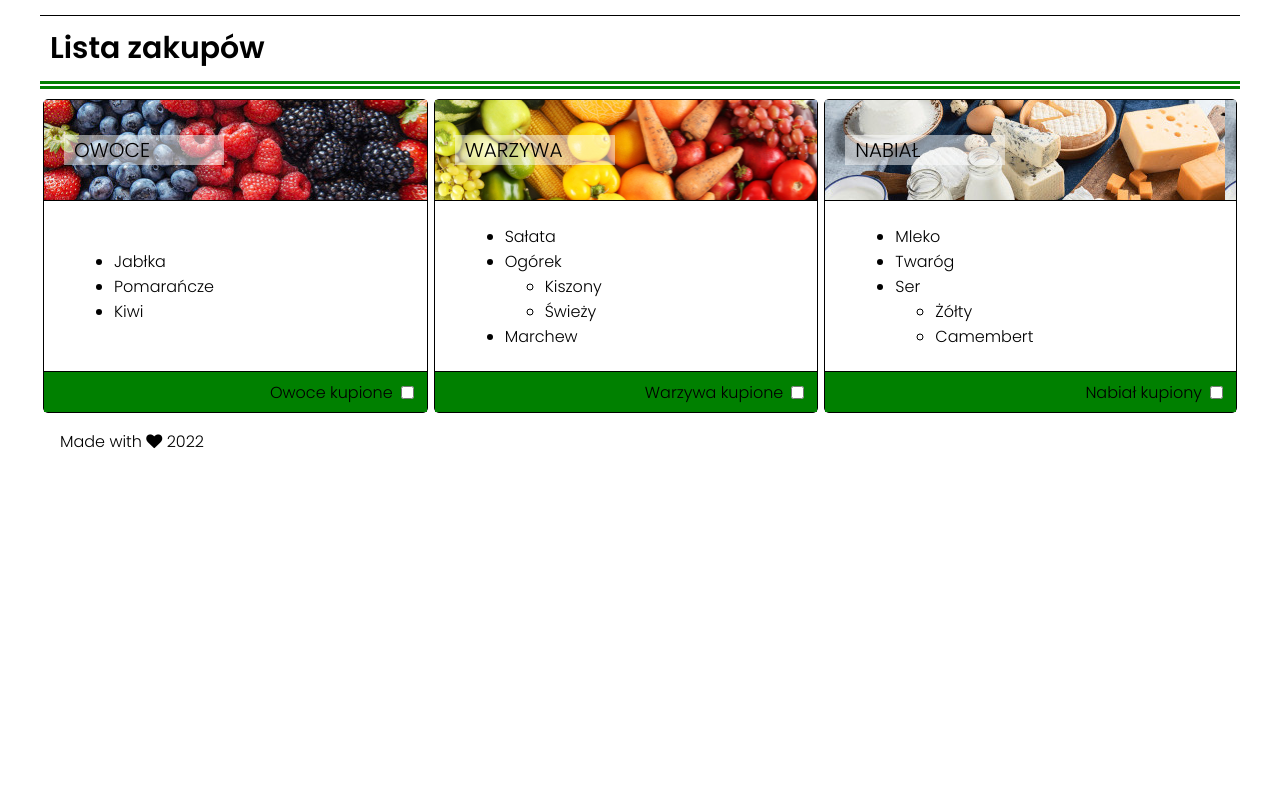
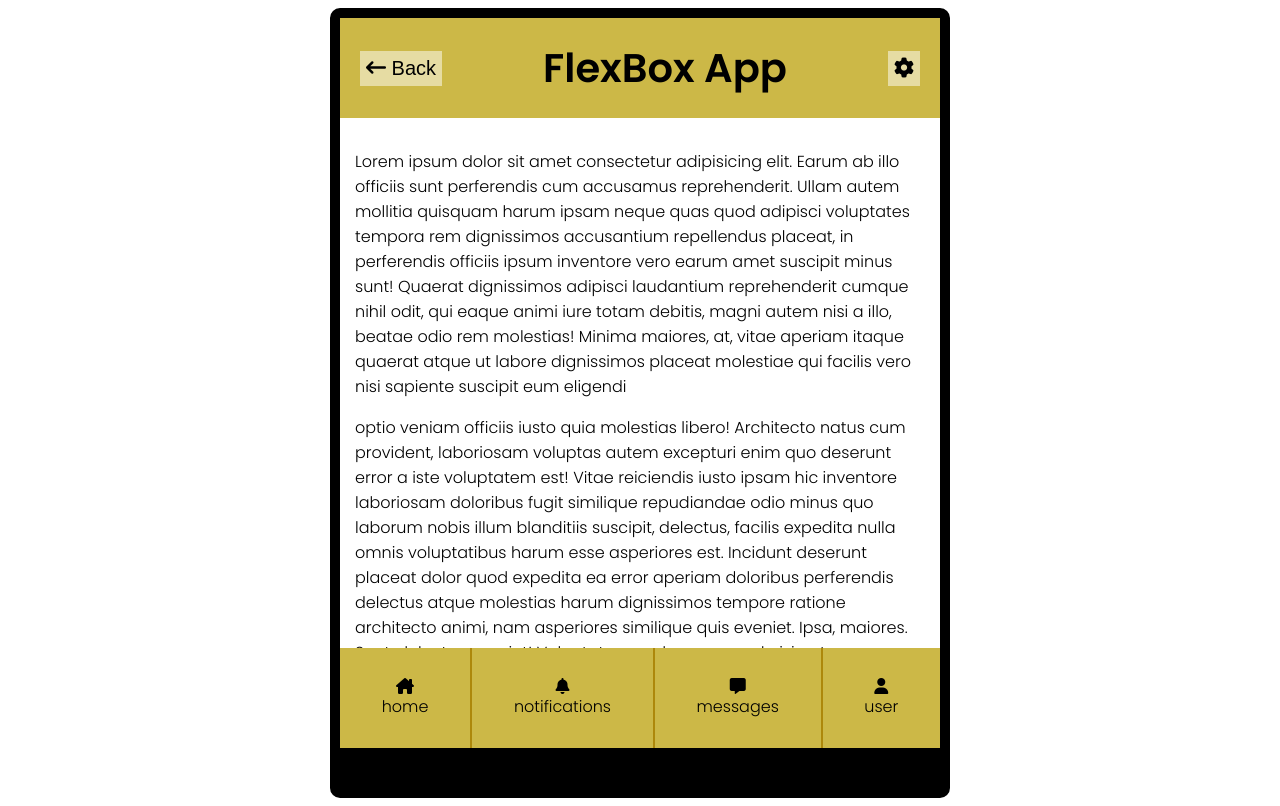
Before and after one commit to ShoperUpOkraj/shoper-up, a plain HTML site: page index.html in a window 1280 px wide. Drawn offline with Linux system fonts and the light colour scheme.

Commit message:
css-flexbox-exercise-2

```diff
--- a/css/styles.css
+++ b/css/styles.css
@@ -1,96 +1,72 @@
-body {
-    max-width: 1200px;
-    margin: auto;
+.screen {
+    max-width: 600px;
+    margin: 0px auto;
     font-family: "Poppins";
-}
-
-header {
-    margin-top: 15px;
+    border: 10px solid black;
+    border-bottom: 50px solid black;
+    border-radius: 10px;
 }
 
 .body_header {
-    border-top: 1px solid black;
-    border-bottom: 8px double green;
+    background-color: rgb(204, 184, 71);
+    display: flex;
+    align-items: center;
+    justify-content: space-between;
+    padding: 20px;
+}
+
+.body_header .settings {
+    order: 3;
 }
 
 .body_header h1 {
+    font-size: 40px;
     margin: 0px;
-    padding: 10px;
-    font-size: 30px;
-    font-weight: 600;
 }
 
-main {
-    margin-top: 10px;
+.nav_button {
+    border: 0px;
+    background-color: rgb(255,255,255, 0.5);
+    font-size: 20px;
+    padding: 6px;
 }
 
-.body_main {
-    display: flex;
+.nav_button:hover {
+    transform: scale(1.2);
+    transition-duration: 0.2s;
 }
 
-.container {
-    flex-grow: 1;
-    border: 1px solid black;
-    border-radius: 5px;
-    margin: 0px 3px;
+.scroll_container {
+    padding: 15px;
+    overflow: scroll;
+    height: 500px;
 }
 
-.container_header {
+.body_footer {
+    display: flex;
+    height: 100px;
+    background-color: rgb(204, 184, 71);
+}
 
-    height: 100px;
-    border-bottom: 1px solid black;
+.footer_button {
+    flex-grow: 1;
+    display: flex;
+    justify-content: center;
+    align-items: center;
+    border-left: 2px solid rgb(173, 136, 11);
+}
+
+.footer_button:first-of-type {
+    border-left: 0px;
+}
+
+.footer_button:hover {
+    border-bottom: 10px solid rgb(173, 136, 11);
+    transition-duration: 0.3s;
+}
+
+.button_label {
     display: flex;
     align-items: center;
+    flex-direction: column;
 }
-
-.container_header h2 {
-    margin: 0px;
-    margin-left: 20px;
-    padding-left: 10px;
-    font-size: 20px;
-    font-weight: 300;
-    height: 30px;
-    width: 150px;
-    background-color: rgb(255,255,255, 0.5);
-}
-
-.owoce_img {
-    background-image: url("../img/owoce.jpg");
-}
-
-.warzywa_img {
-    background-image: url("../img/warzywa.jpg");
-}
-
-.nabial_img {
-    background-image: url("../img/nabial.jpg");
-}
-
-.container_main {
-    height: 170px;
-    border-bottom: 1px solid black;
-    padding-left: 30px;
-    display: flex;
-    align-items: center;
-}
-
-.container_main li:hover {
-    color: red;
-}
-
-.container_footer {
-    height: 40px;
-    background-color: green;
-    display: flex;
-    align-items: center;
-    justify-content: flex-end;
-    padding-right: 10px;
-}
-
-.container_footer input {
-    margin-left: 8px;
-}
-
-footer p {
-    padding-left: 20px;
-}
--- a/index.html
+++ b/index.html
@@ -5,7 +5,7 @@
     <meta http-equiv="X-UA-Compatible" content="IE=edge">
     <meta name="viewport" content="width=device-width, initial-scale=1.0">
     <title>Pierwsza strona</title>
-    <link rel="stylesheet" href="https://cdnjs.cloudflare.com/ajax/libs/font-awesome/4.7.0/css/font-awesome.min.css">
+    <link rel="stylesheet" href="https://cdnjs.cloudflare.com/ajax/libs/font-awesome/6.1.1/css/all.min.css">
     <link rel="preconnect" href="https://fonts.googleapis.com">
     <link rel="preconnect" href="https://fonts.gstatic.com" crossorigin>
     <link href="https://fonts.googleapis.com/css2?family=Bitter:wght@300;600&family=Poppins:wght@300;600&display=swap" rel="stylesheet">
@@ -13,73 +13,55 @@
     <link rel="stylesheet" href="css/styles.css">
 </head>
 <body>
+    <section class="screen">
         <header>
             <section class="body_header">
-            <h1>Lista zakupów</h1>
+                <button class="nav_button back">
+                    <i class="fa-solid fa-arrow-left-long"></i>
+                    Back
+                </button>
+                <button class="nav_button settings">
+                    <i class="fa-solid fa-gear"></i>
+                </button>
+                <h1>FlexBox App</h1>
             </section>
         </header>
         <main>
             <section class="body_main">
-            <div class="container">
-                <div class="container_header owoce_img">
-                    <h2>OWOCE</h2>
-                </div>
-                <div class="container_main">
-                    <ul>
-                        <li>Jabłka</li>
-                        <li>Pomarańcze</li>
-                        <li>Kiwi</li>
-                    </ul>
-                </div>
-                <div class="container_footer">
-                    <label for="owoce">Owoce kupione</label>
-                    <input type="checkbox" id="owoce">
-                </div>
-            </div>
-            <div class="container">
-                <div class="container_header warzywa_img">
-                    <h2>WARZYWA</h2>
-                </div>
-                <div class="container_main">
-                    <ul>
-                        <li>Sałata</li>
-                        <li>Ogórek</li>
-                        <ul>
-                            <li>Kiszony</li>
-                            <li>Świeży</li>
-                        </ul>
-                        <li>Marchew</li>
-                    </ul>
-                </div>
-                <div class="container_footer">
-                    <label for="warzywa">Warzywa kupione</label>
-                    <input type="checkbox" id="warzywa">
-                </div>
-            </div>
-            <div class="container">
-                <div class="container_header nabial_img">
-                    <h2>NABIAŁ</h2>
-                </div>
-                <div class="container_main">
-                    <ul>
-                        <li>Mleko</li>
-                        <li>Twaróg</li>
-                        <li>Ser</li>
-                        <ul>
-                            <li>Żółty</li>
-                            <li>Camembert</li>
-                        </ul>
-                    </ul>
-                </div>
-                <div class="container_footer">
-                    <label for="nabial">Nabiał kupiony</label>
-                    <input type="checkbox" id="nabial">
-                </div>
+                <div class="scroll_container">
+                    <p>Lorem ipsum dolor sit amet consectetur adipisicing elit. Earum ab illo officiis sunt perferendis cum accusamus reprehenderit. Ullam autem mollitia quisquam harum ipsam neque quas quod adipisci voluptates tempora rem dignissimos accusantium repellendus placeat, in perferendis officiis ipsum inventore vero earum amet suscipit minus sunt! Quaerat dignissimos adipisci laudantium reprehenderit cumque nihil odit, qui eaque animi iure totam debitis, magni autem nisi a illo, beatae odio rem molestias! Minima maiores, at, vitae aperiam itaque quaerat atque ut labore dignissimos placeat molestiae qui facilis vero nisi sapiente suscipit eum eligendi</p>
+                    <p> optio veniam officiis iusto quia molestias libero! Architecto natus cum provident, laboriosam voluptas autem excepturi enim quo deserunt error a iste voluptatem est! Vitae reiciendis iusto ipsam hic inventore laboriosam doloribus fugit similique repudiandae odio minus quo laborum nobis illum blanditiis suscipit, delectus, facilis expedita nulla omnis voluptatibus harum esse asperiores est. Incidunt deserunt placeat dolor quod expedita ea error aperiam doloribus perferendis delectus atque molestias harum dignissimos tempore ratione architecto animi, nam asperiores similique quis eveniet. Ipsa, maiores. Sunt, delectus eveniet! Voluptatem unde neque sed nisi autem quibusdam ipsum, sunt voluptas dolore, necessitatibus nemo tempore fuga? Quo dolorem quae recusandae pariatur at nobis deserunt nihil, delectus modi nemo, qui corporis?</p>
                 </div>
             </section>
         </main>
         <footer>
-        <p>Made with <i class="fa fa-heart"></i> 2022</p>
+            <section class="body_footer">
+                <div class="footer_button">
+                    <div class="button_label">
+                        <i class="fa-solid fa-house-chimney"></i>
+                        <span>home</span>
+                    </div>
+                </div>
+                <div class="footer_button">
+                    <div class="button_label">
+                        <i class="fa-solid fa-bell"></i>
+                        <span>notifications</span>
+                    </div>
+                </div>
+                <div class="footer_button">
+                    <div class="button_label">
+                        <i class="fa-solid fa-message"></i>
+                        <span>messages</span>
+                    </div>
+                </div>
+                <div class="footer_button">
+                    <div class="button_label">
+                        <i class="fa-solid fa-user"></i>
+                        <span>user</span>
+                    </div>
+                </div>
+            </section>
         </footer>
+    </section>
 </body>
 </html>
```
Lines whose indentation alone changed are shown as unchanged.
